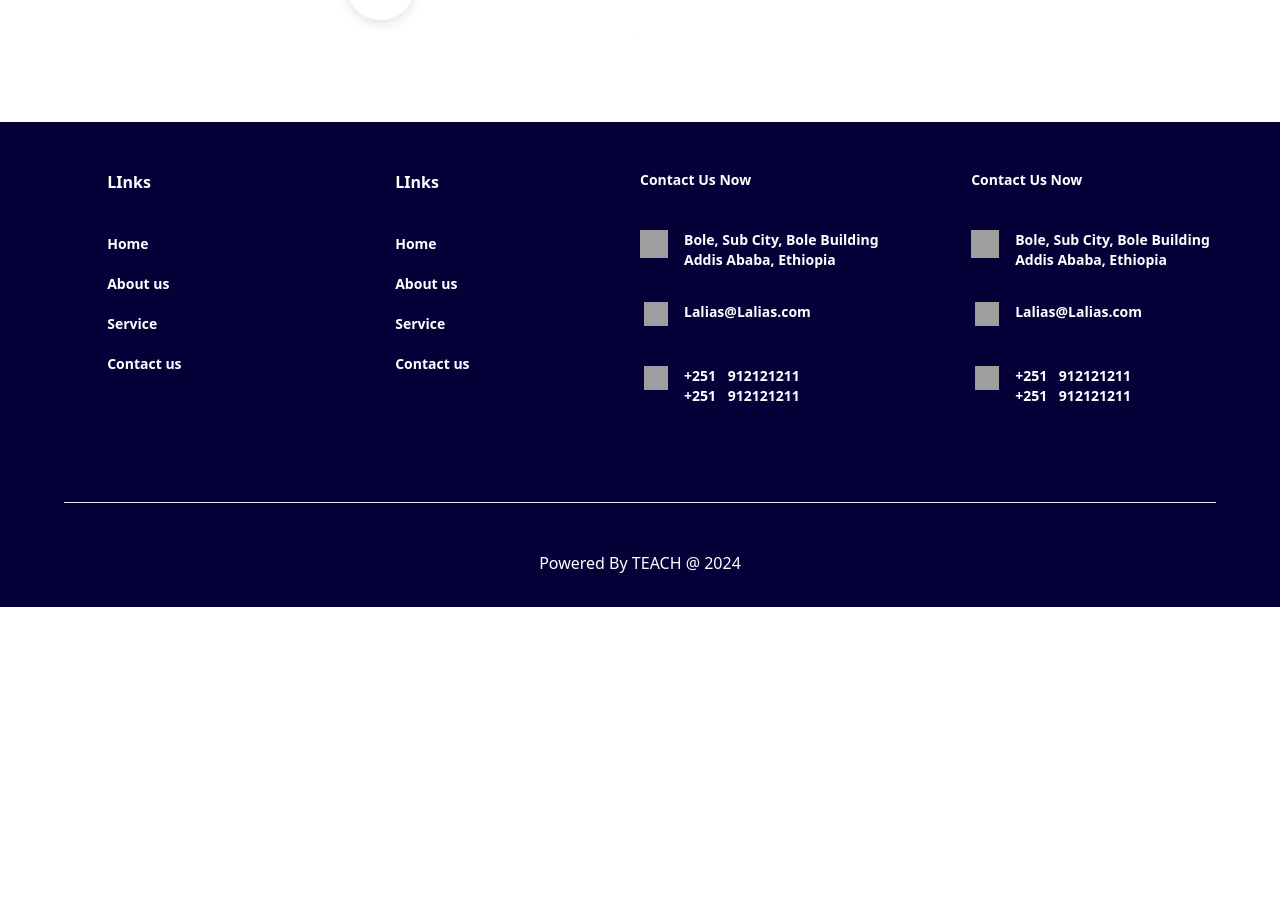
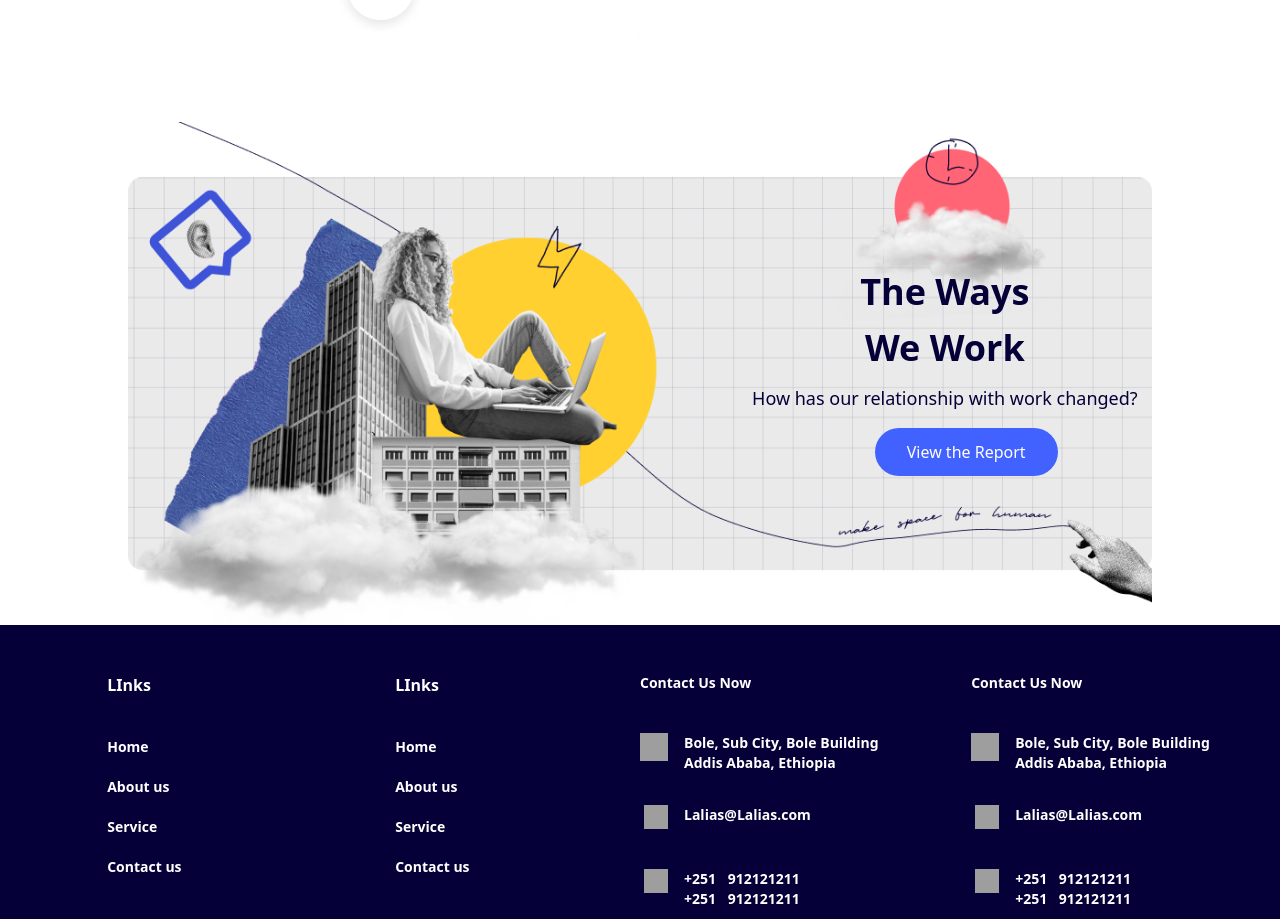
Before and after one commit to mike489/miro, a React (Vite) app: page / in a window 1280 px wide. Shown: the part 2680-3599 px from the top of the page. Before the commit the page ends 3287 px from the top, so only its background shows below. Built offline with nearby package versions, Linux system fonts and the light colour scheme; grey boxes are pictures that could not be loaded.

Commit message:
adding the connect

```diff
--- /dev/null
+++ b/src/components/Cloudy.jsx
@@ -0,0 +1,26 @@
+import Cloudyimg from "../assets/img/cloudy.png";
+
+const Cloudy = () => {
+  return (
+    <article className="relative flex justify-center items-center w-full  px-[10%]">
+      {/* Image */}
+      <img
+        src={Cloudyimg}
+        alt="Cloudy background"
+        className="w-full h-full object-cover rounded-t-3xl"
+      />
+
+      {/* Overlay Content */}
+      <div className="absolute right-10 top-1/2 transform  text-secondary -translate-y-1/2 text-right space-y-4 px-[8%]">
+        <h1 className="text-4xl font-bold text-center">The Ways</h1>
+        <h1 className="text-4xl font-bold text-center">We Work</h1>
+        <p className="text-lg">How has our relationship with work changed?</p>
+        <button className="bg-primary p-3 rounded-full text-white font-medium px-8 mr-20">
+          View the Report
+        </button>
+      </div>
+    </article>
+  );
+};
+
+export default Cloudy;
--- a/src/page/home.jsx
+++ b/src/page/home.jsx
@@ -1,4 +1,4 @@
-
+import Cloudy from "../components/Cloudy";
 import Collaborate from "../components/Collaborate";
 import Connect from "../components/Connect";
 import Footer from "../components/Footer";
@@ -10,12 +10,13 @@ import Work from "../components/Work";
 const Home = () => {
   return (
     <div>
-        <NavBar />
+      <NavBar />
       <Hero />
       <Trusted />
       <Collaborate />
       <Work />
       <Connect />
+      <Cloudy />
       <Footer />
     </div>
   );
```
